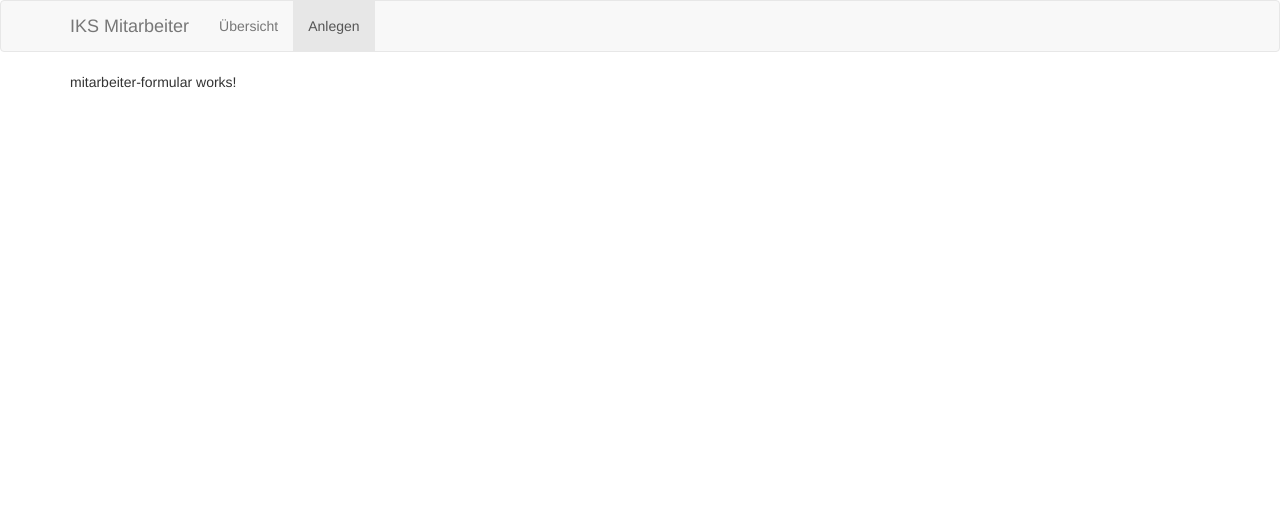
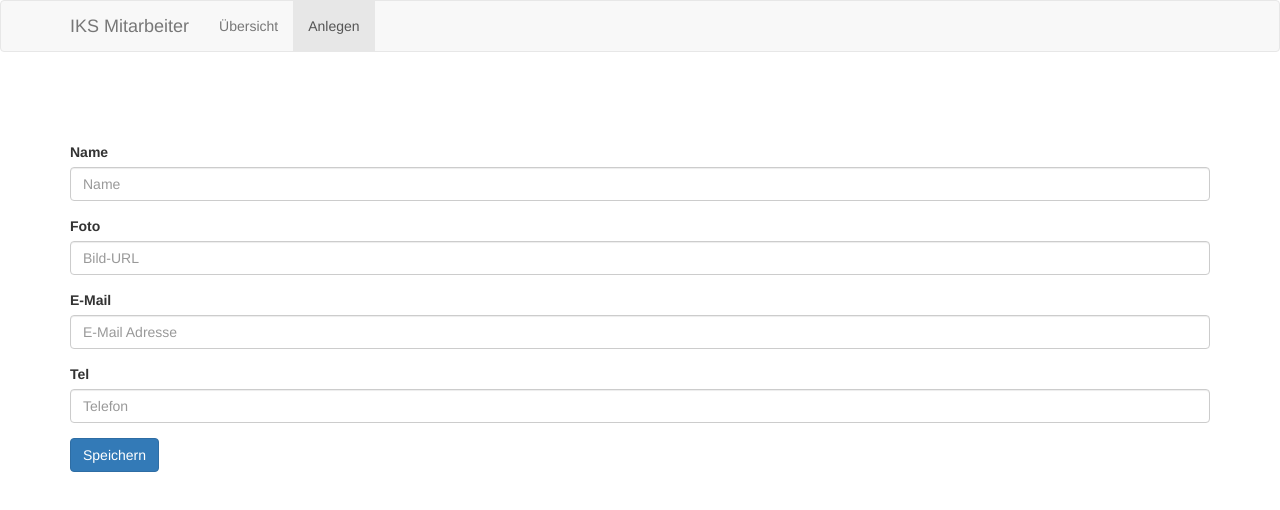
Before and after one commit to slade-2k/IKS_Mitarbeiterverwaltung, an Angular app: page /anlegen in a window 1280 px wide. Shown: the top 510 px of the page. Built offline with nearby package versions, Linux system fonts and the light colour scheme.

Commit message:
added employee form and service to create new employees with this form

```diff
--- a/src/app/components/mitarbeiter-formular/mitarbeiter-formular.component.html
+++ b/src/app/components/mitarbeiter-formular/mitarbeiter-formular.component.html
@@ -1,3 +1,20 @@
-<p>
-  mitarbeiter-formular works!
-</p>
+<h1>{{mitarbeiter.name}}&nbsp;</h1>
+<form>
+  <div class="form-group">
+    <label for="name">Name</label>
+    <input type="text" class="form-control" id="name" name="name" [(ngModel)]="mitarbeiter.name" placeholder="Name" required>
+  </div>
+  <div class="form-group">
+    <label for="foto">Foto</label>
+    <input type="text" class="form-control" id="foto" name="foto" [(ngModel)]="mitarbeiter.foto" placeholder="Bild-URL" required>
+  </div>
+  <div class="form-group">
+    <label for="email">E-Mail</label>
+    <input type="email" class="form-control" id="email" name="email" [(ngModel)]="mitarbeiter.email" placeholder="E-Mail Adresse" required>
+  </div>
+  <div class="form-group">
+    <label for="tel">Tel</label>
+    <input type="tel" class="form-control" id="tel" name="tel" [(ngModel)]="mitarbeiter.tel" placeholder="Telefon" required>
+  </div>
+  <button type="submit" (click)="speichereMitarbeiter()" class="btn btn-primary">Speichern</button>
+</form>
--- a/src/app/components/mitarbeiter-formular/mitarbeiter-formular.component.ts
+++ b/src/app/components/mitarbeiter-formular/mitarbeiter-formular.component.ts
@@ -1,4 +1,7 @@
 import { Component, OnInit } from '@angular/core';
+import { Router } from '@angular/router';
+import { Mitarbeiter } from '../../models/mitarbeiter';
+import { MitarbeiterService } from '../../services/mitarbeiter.service';
 
 @Component({
   selector: 'app-mitarbeiter-formular',
@@ -7,9 +10,19 @@ import { Component, OnInit } from '@angular/core';
 })
 export class MitarbeiterFormularComponent implements OnInit {
 
-  constructor() { }
+  private mitarbeiter: Mitarbeiter = new Mitarbeiter();
+
+  constructor(
+    private mitarbeiterService: MitarbeiterService,
+    private router: Router
+  ) { }
 
   ngOnInit() {
   }
 
+
+  public speichereMitarbeiter() {
+    this.mitarbeiterService.erstelleMitarbeiter(this.mitarbeiter).subscribe(res => { this.router.navigateByUrl('') });
+  }
+
 }
--- /dev/null
+++ b/src/app/models/mitarbeiter.ts
@@ -0,0 +1,10 @@
+export class Mitarbeiter {
+    id: number;
+    name: string;
+    email: string;
+    foto: string;
+    tel: string;
+    url: string;
+    created_at: string;
+    updated_at: string;
+}
--- a/src/app/services/mitarbeiter.service.ts
+++ b/src/app/services/mitarbeiter.service.ts
@@ -1,5 +1,7 @@
 import { Injectable } from '@angular/core';
 import { Http, Headers, RequestOptions } from '@angular/http';
+import { Mitarbeiter } from './../models/mitarbeiter';
+
 import 'rxjs/add/operator/map';
 
 @Injectable()
@@ -22,4 +24,10 @@ export class MitarbeiterService {
       .map(res => res.json());
   }
 
+  public erstelleMitarbeiter(mitarbeiter: Mitarbeiter) {
+    return this.http
+      .post(this.backendUrl + "/mitarbeiter.json", JSON.stringify(mitarbeiter), this.requestOptions)
+      .map(res => res.json());
+  }
+
 }
```
